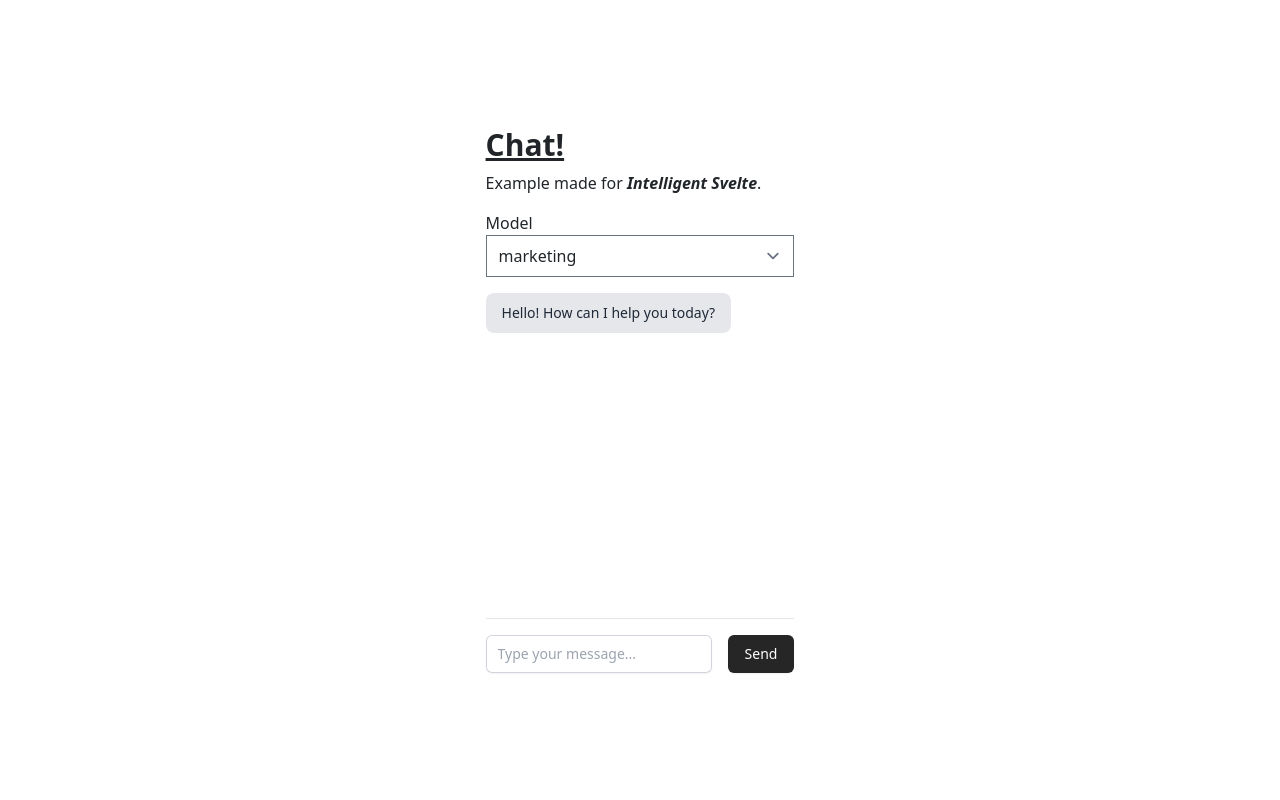
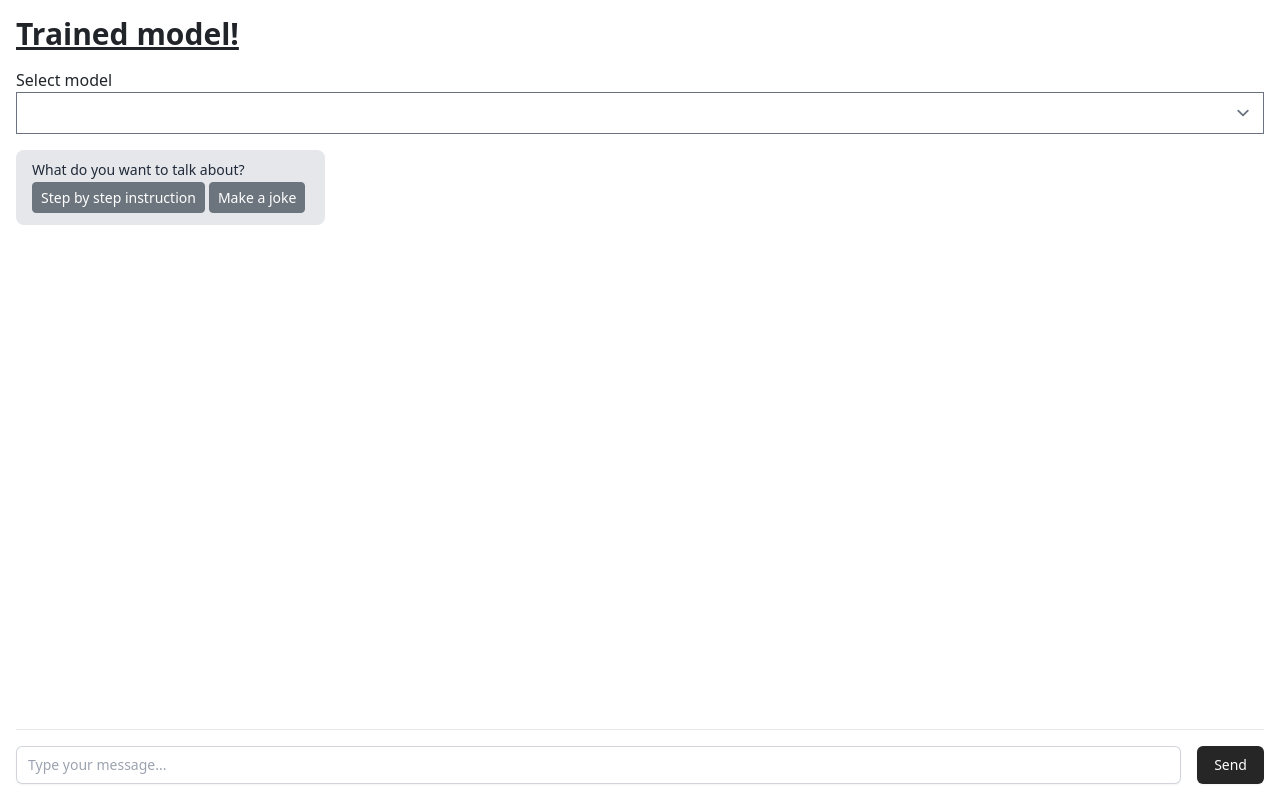
Before and after one commit to spielhoelle/tommybot, a SvelteKit app: page / in a window 1280 px wide. Built offline with nearby package versions, Linux system fonts and the light colour scheme.

Commit message:
feat: handle click for select prompttemplate

```diff
--- a/src/app.d.ts
+++ b/src/app.d.ts
@@ -9,4 +9,10 @@ declare global {
 	}
 }
 
-export {};
+export { }
+export const roles = [
+  { name: 'marketing', prompt: 'Step by step instruction' },
+  { name: 'teacher', prompt: 'Make a joke' },
+//   { name: 'productManager', prompt: 'Make a joke' },
+//   { name: 'researcher', prompt: 'Summarize' }
+]
--- a/src/lib/markdownparser.ts
+++ b/src/lib/markdownparser.ts
@@ -5,8 +5,8 @@ import remarkRehype from 'remark-rehype'
 import rehypeExternalLinks from 'rehype-external-links'
 import rehypeStringify from 'rehype-stringify'
 
-import rehypeShiki from '@stefanprobst/rehype-shiki'
-import * as shiki from 'shiki-es'
+// import rehypeShiki from '@stefanprobst/rehype-shiki'
+// import * as shiki from 'shiki-es'
 
 
 let markdown_processor;
@@ -17,7 +17,7 @@ export async function markdownParser(markdown: string) {
         .use(remarkGfm)
         .use(remarkRehype)
         .use(rehypeExternalLinks, { rel: ['nofollow'], target: '_blank' })
-        .use(rehypeShiki, { highlighter: await shiki.getHighlighter({ theme: 'github-light' }) })
+        // .use(rehypeShiki, { highlighter: await shiki.getHighlighter({ theme: 'github-light' }) })
         .use(rehypeStringify)
 
     const res = (await markdown_processor.process(markdown)).toString();
--- a/src/routes/+page.svelte
+++ b/src/routes/+page.svelte
@@ -1,74 +1,87 @@
 <script lang="ts">
-    import { readablestreamStore } from "$lib/readablestreamstore";
-    import { markdownParser } from "$lib/markdownparser";
-    import { fly } from "svelte/transition";
+    import { readablestreamStore } from '$lib/readablestreamstore'
+    import { markdownParser } from '$lib/markdownparser'
+    import { fly } from 'svelte/transition'
+    import Typingindicator from '$lib/typingindicator.svelte'
+    import { modelStore, chatHistoryStore } from '../stores.ts'
+    import { roles } from '../app.d'
 
-    import Typingindicator from "$lib/typingindicator.svelte";
+    const response = readablestreamStore()
 
-    const response = readablestreamStore();
+    const initial_chat_history: {
+        role: 'user' | 'assistant';
+        content: string;
+    }[] = []
 
-    let chat_history: { role: "user" | "assistant"; content: string }[] = [];
+    let chat_history = initial_chat_history
 
     async function handleSubmit(this: HTMLFormElement) {
-        if ($response.loading) return;
+      if ($response.loading) {
+        return
+      }
 
-        const formData: FormData = new FormData(this);
-        const message = formData.get("message") as string;
+      const formData: FormData = new FormData(this)
+      const message = formData.get('message') as string
 
-        if (message == "") return;
+      if (!message) {
+        return
+      }
 
-        chat_history = [...chat_history, { role: "user", content: message }];
+      chat_history = [...chat_history, { role: 'user', content: message }]
+      chatHistoryStore.update(() => chat_history)
 
       try {
         const answer = response.request(
-                new Request("/api/chat", {
-                    method: "POST",
-                    headers: { "Content-Type": "application/json" },
-                    body: JSON.stringify({ chats: chat_history }),
+          new Request('/api/chat', {
+            method: 'POST',
+            headers: { 'Content-Type': 'application/json' },
+            body: JSON.stringify({
+              chats: chat_history,
+              model: $modelStore,
+            }),
           })
-            );
+        )
 
-            this.reset();
+        // this.reset()
+        this.elements['chat-message'].value = ''
 
         chat_history = [
           ...chat_history,
-                { role: "assistant", content: (await answer) as string },
-            ];
-            console.log("chat_history", chat_history);
+          { role: 'assistant', content: (await answer) as string },
+        ]
       } catch (err) {
         chat_history = [
           ...chat_history,
-                { role: "assistant", content: `Error: ${err}` },
-            ];
+          { role: 'assistant', content: `Error: ${err}` },
+        ]
       }
     }
-    const roles = ["marketing", "teacher", "productManager", "researcher"];
 </script>
 
-<main class="flex flex-col space-y-4">
+<main class="flex flex-col space-y-4 w-full p-3 h-100">
     <div class="flex flex-col space-y-2">
-        <h1 class="text-3xl font-bold underline">Chat!</h1>
-        <p>Example made for <i><b>Intelligent Svelte</b></i>.</p>
+        <h1 class="text-3xl font-bold underline">Trained model!</h1>
     </div>
 
     <form
-        class="chat-wrapper"
+        class="chat-wrapper h-100"
         on:submit|preventDefault={handleSubmit}
         method="POST"
         action="/api/chat"
     >
-        Model <select
+        Select model <select
             name="role"
+            bind:value={$modelStore}
             on:change={(e) => {
-                console.log("role", e.target.selectedOptions[0].value);
+                modelStore.update(() => e.target.selectedOptions[0].value)
             }}
         >
             {#each roles as role}
-                <option value={role}>{role}</option>
+                <option value={role.name}>{role.name}</option>
             {/each}
         </select>
         <div
-            class="flex flex-col space-y-2 overflow-y-auto w-full aspect-square text-sm"
+            class="flex flex-col space-y-2 overflow-y-auto w-full text-sm h-100"
         >
             {#await new Promise((res) => setTimeout(res, 400)) then _}
                 <div class="flex">
@@ -76,13 +89,37 @@
                         in:fly={{ y: 50, duration: 400 }}
                         class="assistant-chat"
                     >
-                        Hello! How can I help you today?
+                        What do you want to talk about?<br />
+                        <div class="d-flex">
+                            {#each roles as role}
+                                <button
+                                    class="btn btn-secondary btn-sm mb-1 me-1"
+                                    on:mouseup={(e) => {
+                                        console.log('e', e)
+                                        e.stopPropagation()
+                                        document.getElementById(
+                                            'chat-message'
+                                        ).value = e.target.innerText
+                                        setTimeout(() => {
+                                        const buttons = e.target.closest('.d-flex').querySelectorAll('button')
+                                        buttons.forEach(element => {
+                                            element.disabled = true
+                                            element.tabindex = -1
+                                            element.blur()
+                                            document.querySelector('#chat-message').focus()
+                                        })
+                                        }, 200)
+                                    }}
+                                >{role.prompt}</button
+                                ><br />
+                            {/each}
+                        </div>
                     </div>
                 </div>
             {/await}
 
             {#each chat_history as chat}
-                {#if chat.role == "user"}
+                {#if chat.role == 'user'}
                     <div class="flex justify-end">
                         <div
                             in:fly={{ y: 50, duration: 600 }}
@@ -118,7 +155,7 @@
                             in:fly={{ y: 50, duration: 600 }}
                             class="assistant-chat"
                         >
-                            {#if $response.text == ""}
+                            {#if $response.text == ''}
                                 <Typingindicator />
                             {:else}
                                 {#await markdownParser($response.text)}
@@ -128,7 +165,7 @@
                                 {/await}
                             {/if}
                         </div>
-                        {#if $response.text != ""}
+                        {#if $response.text != ''}
                             <div class="w-2" />
                             <div class="w-4 m-1">
                                 <svg
@@ -165,9 +202,15 @@
                 type="text"
                 placeholder="Type your message..."
                 name="message"
+                id="chat-message"
                 class="chat-message"
+            on:keyup={e => {
+                if (e.key === 'Enter') {
+                    handleSubmit.call(e.target.closest('form'))
+                }
+            }}
             />
-            <button type="submit" class="chat-send"> Send </button>
+            <button type="submit" tabindex="0" class="chat-send"> Send </button>
         </span>
     </form>
 </main>
@@ -192,4 +235,7 @@
     .chat-send {
         @apply block items-center rounded-md border border-transparent bg-neutral-800 px-4 py-2 text-sm font-medium text-white shadow-sm hover:bg-black focus:outline-none focus:ring-2 focus:ring-black focus:ring-offset-2;
     }
+    .h-100 {
+        height: 100%;
+    }
 </style>
--- a/src/routes/api/chat/+server.ts
+++ b/src/routes/api/chat/+server.ts
@@ -1,40 +1,61 @@
-import { Ollama } from "langchain/llms/ollama"
-import { CallbackManager } from "langchain/callbacks"
+import { Ollama } from 'langchain/llms/ollama'
+import { CallbackManager } from 'langchain/callbacks'
+import { PromptTemplate } from 'langchain/prompts'
 import { error } from '@sveltejs/kit'
 
-export type MessageBody = { chats: { role: "user" | "assistant", content: string }[] }
+export type MessageBody = { chats: { role: 'user' | 'assistant', content: string }[], model: string }
+
+let promptTemplate = ''
+import { roles } from '../../../app.d'
 
 export const POST = async ({ request }) => {
   const body: MessageBody = await request.json()
-    if (!body) throw error(400, 'Missing Data')
 
-
-    // Create a new readable stream of the chat response
+  if (!body) {
+    throw error(400, 'Missing Data')
+  }
+  const lastChatMessage = body.chats.reverse()[0].content
+  const roleToUseAndAbort =roles.find(r => r.prompt === lastChatMessage)
+  if (roleToUseAndAbort) {
+    promptTemplate = roleToUseAndAbort.prompt
+    return new Response('Thanks, now type your question...', {
+      headers: { 'Content-Type': 'text/plain' },
+    })
+  }
+  let theModel = body.model
+  if (roles.find(r => r.name === theModel) === undefined) {
+    theModel = 'llama2'
+  }
   const readableStream = new ReadableStream({
     async start(controller) {
       const llm = new Ollama({
-                model: 'marketing',
+        model: theModel,
         callbackManager: CallbackManager.fromHandlers({
           handleLLMNewToken: async (token: string) => controller.enqueue(token),
         }),
       })
+      const producePromptTemplate = (promptTemplate: string) => `${promptTemplate} in one sentence for the following prompt, delimited by triple quotes: """{object}""".`
 
-            const lastChatMessage = body.chats.reverse()[0].content
+      const prompt = PromptTemplate.fromTemplate(producePromptTemplate(promptTemplate))
+
+      const formattedPrompt = await prompt.format({
+        object: lastChatMessage
+      })
       const stream = await llm.stream(
-                lastChatMessage,
+        formattedPrompt,
       )
-
       const chunks = []
       for await (const chunk of stream) {
         chunks.push(chunk)
       }
-
+      // console.log(chunks.join(''))
       controller.close()
     },
   })
 
-    // Create and return a response of the readable stream
   return new Response(readableStream, {
     headers: { 'Content-Type': 'text/plain' },
   })
+
+
 }
--- /dev/null
+++ b/src/stores.ts
@@ -0,0 +1,12 @@
+import { writable } from 'svelte/store'
+export const chat_history_store = writable([])
+export let modelStore: any
+export let chatHistoryStore: any
+import { browser } from "$app/environment"
+
+if (browser) {
+	modelStore = writable(localStorage.getItem('modelStore') || "")
+	modelStore.subscribe((value: any) => localStorage.modelStore = value)
+	chatHistoryStore = writable(JSON.parse(localStorage.getItem('chatHistoryStore') || "{}") || {})
+	chatHistoryStore.subscribe((value: any) => localStorage.chatHistoryStore = JSON.stringify(value))
+}
```
Lines whose indentation alone changed are shown as unchanged.
